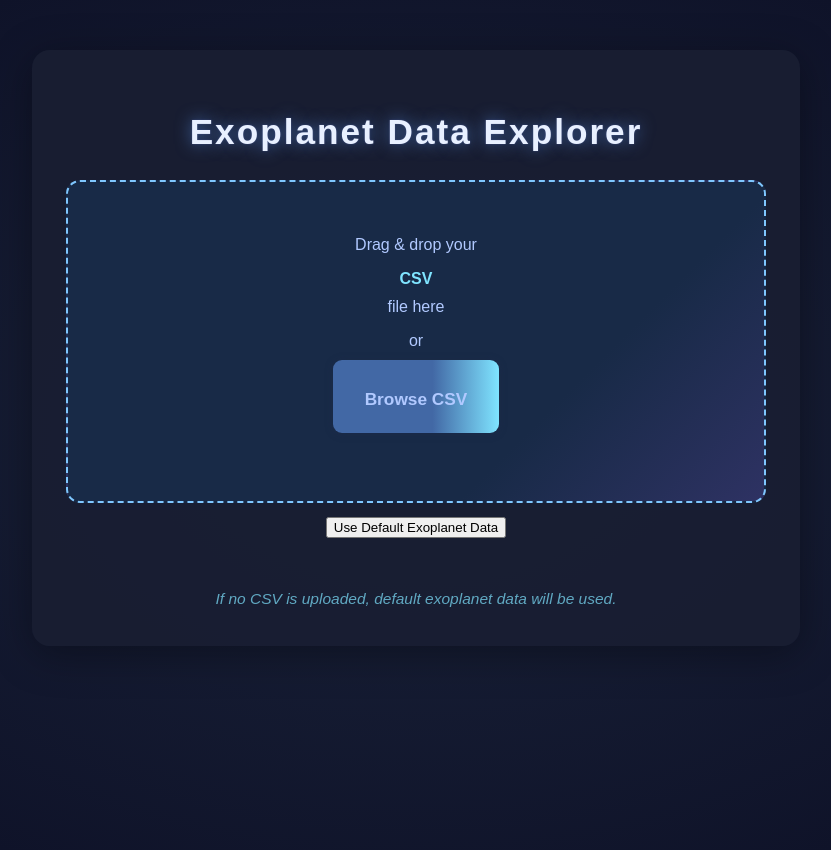
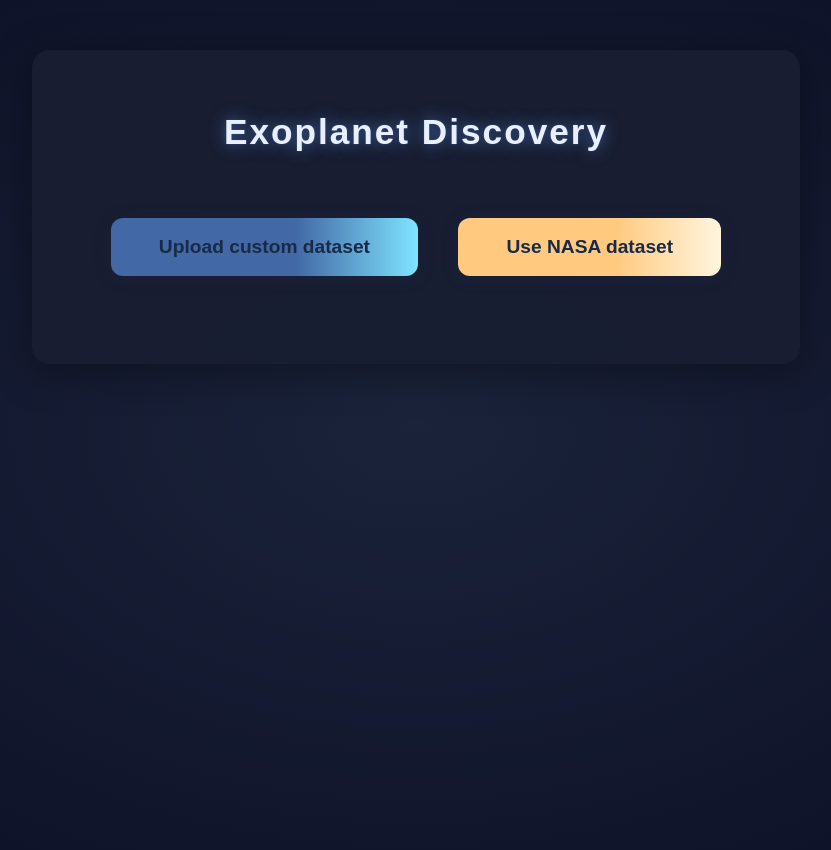
Before and after one commit to EncoderIV/NasaSpaceApp2025, a Flask app: page /home in a window 1280 px wide. Shown: the whole page, without its empty margins (224-1055 px from the left). Run offline with Flask 3, Linux system fonts and the light colour scheme.

Commit message:
1 am push

```diff
--- a/backend/app.py
+++ b/backend/app.py
@@ -24,3 +24,10 @@
 @app.route("/home")
 def Landing_pagefunction():
     return render_template( "index.html" )
+
+@app.route('/loading')
+def loading():
+    # Do training/prediction here
+    run_training_or_prediction()
+    # When done, redirect to /simulation
+    return redirect(url_for(''))
--- a/backend/static/Landing-page/StyleFront.css
+++ b/backend/static/Landing-page/StyleFront.css
@@ -168,3 +168,28 @@
     transform: rotate(360deg);
   }
 }
+.hero-btn {
+  font-size: 1.2em;
+  padding: 18px 48px;
+  margin: 18px;
+  border-radius: 12px;
+  cursor: pointer;
+  background: linear-gradient(90deg, #4268a5 60%, #7fe4ff 100%);
+  color: #182a47;
+  font-weight: bold;
+  border: none;
+  box-shadow: 0 2px 16px #232d4b40;
+  transition: background 0.3s, box-shadow 0.3s;
+}
+.hero-btn.secondary {
+  background: linear-gradient(90deg, #ffca7f 60%, #fff6e0 100%);
+  color: #182a47;
+}
+.hero-btn:hover {
+  box-shadow: 0 4px 24px #232d4b80;
+  background: linear-gradient(90deg, #4268a5 40%, #ffca7f 100%);
+}
+#landing-hero {
+  margin-top: 48px;
+  margin-bottom: 32px;
+}
--- a/backend/static/Landing-page/scriptFront.js
+++ b/backend/static/Landing-page/scriptFront.js
@@ -1,3 +1,4 @@
+// --- Default Exoplanet Data (CSV format) ---
 const defaultCsvData = `Name,Discovery Year,Mass (Jupiter),Radius (Jupiter),Orbital Period (days),Distance (ly)
 Kepler-22b,2011,0.36,2.38,289.9,600
 TRAPPIST-1e,2017,0.692,0.91,6.10,40
@@ -6,6 +7,22 @@
 WASP-12b,2008,1.47,1.83,1.09,870
 GJ 1214 b,2009,0.019,2.68,1.58,47
 `;
+
+// --- DOM Elements ---
+const landingHero = document.getElementById("landing-hero");
+const uploadSection = document.getElementById("upload-section");
+const exploreBtn = document.getElementById("explore-btn");
+const quickBtn = document.getElementById("quick-btn");
+const tableArea = document.getElementById("table-area");
+const nextBtn = document.getElementById("next-btn");
+const fileInfo = document.getElementById("file-info");
+const btnArea = document.getElementById("btn-area");
+const errorMsg = document.getElementById("error-msg");
+const dropArea = document.getElementById("drop-area");
+const fileInput = document.getElementById("fileElem");
+
+let selectedDataset = null; // 'default' or 'custom'
+let customCsvText = null;
 
 // --- CSV Parsing ---
 function parseCSV(csvString) {
@@ -38,20 +55,24 @@
   return html;
 }
 
-// --- UI Logic ---
-const dropArea = document.getElementById("drop-area");
-const fileInput = document.getElementById("fileElem");
-const fileInfo = document.getElementById("file-info");
-const tableArea = document.getElementById("table-area");
-const errorMsg = document.getElementById("error-msg");
-const btnArea = document.getElementById("btn-area");
-const nextBtn = document.getElementById("next-btn");
-const loadingOverlay = document.getElementById("loading-overlay");
+// --- Landing page buttons ---
+exploreBtn.onclick = () => {
+  landingHero.style.display = "none";
+  uploadSection.style.display = "";
+  fileInfo.textContent = "";
+  tableArea.innerHTML = "";
+  btnArea.innerHTML = "";
+  nextBtn.style.display = "none";
+};
 
-let selectedDataset = null; // 'default' or 'custom'
-let customCsvText = null;
+quickBtn.onclick = () => {
+  landingHero.style.display = "none";
+  uploadSection.style.display = "none";
+  // Redirect to Flask loading route and pass dataset info
+  window.location.href = "/loading?dataset=default";
+};
 
-// Prevent default drag behaviors
+// --- Drag & Drop and File Upload ---
 function preventDefaults(e) {
   e.preventDefault();
   e.stopPropagation();
@@ -107,7 +128,7 @@
   reader.readAsText(file);
 }
 
-// Show default data button
+// --- Show default data button ---
 function showDefaultBtn() {
   btnArea.innerHTML = `<button id="use-default">Use Default Exoplanet Data</button>`;
   document.getElementById("use-default").onclick = () => {
@@ -119,7 +140,7 @@
   };
 }
 
-// Show custom data button and preview
+// --- Show custom data button and preview ---
 function showCustomBtnPreview(csvText) {
   const data = parseCSV(csvText);
   let previewHtml = "<table><thead><tr>";
@@ -145,29 +166,24 @@
   };
 }
 
-// Show Next button
+// --- Show Next button ---
 function showNextBtn() {
   nextBtn.style.display = "inline-block";
 }
 
-// Next button logic
+// --- Next button logic ---
 nextBtn.onclick = function () {
-  // Show loading overlay
-  loadingOverlay.style.display = "flex";
-  // Simulate ML model call (replace with actual call if needed)
-  setTimeout(() => {
-    loadingOverlay.style.display = "none";
-    // After prediction, show some results (replace with actual results)
-    tableArea.innerHTML =
-      "<h2>Prediction Done!</h2><p>See exoplanet prediction results below.</p>";
-    // Optionally: render prediction results table here
-  }, 3000); // Simulate 3 seconds ML processing
+  // Redirect to Flask loading route and pass dataset info
+  let datasetParam = selectedDataset === "custom" ? "custom" : "default";
+  window.location.href = "/loading?dataset=" + datasetParam;
 };
 
-// On load: show only button to use default
+// --- On load: show only landing hero ---
 window.addEventListener("DOMContentLoaded", () => {
+  landingHero.style.display = "";
+  uploadSection.style.display = "none";
   fileInfo.textContent = "";
   tableArea.innerHTML = "";
-  showDefaultBtn();
+  btnArea.innerHTML = "";
   nextBtn.style.display = "none";
 });
--- a/backend/templates/index.html
+++ b/backend/templates/index.html
@@ -8,7 +8,16 @@
   </head>
   <body>
     <div class="container">
-      <h1>Exoplanet Data Explorer</h1>
+      <h1>Exoplanet Discovery</h1>
+      <!-- HERO SECTION: Landing buttons -->
+      <div id="landing-hero">
+        <button id="explore-btn" class="hero-btn">Upload custom dataset</button>
+        <button id="quick-btn" class="hero-btn secondary">
+          Use NASA dataset
+        </button>
+      </div>
+      <!-- UPLOAD SECTION: Hidden until Explore is chosen -->
+      <div id="upload-section" style="display: none">
         <div id="drop-area" class="drop-area">
           <p>Drag & drop your <span class="accent">CSV</span> file here</p>
           <span>or</span>
@@ -27,12 +36,6 @@
         <div id="btn-area"></div>
         <div id="table-area"></div>
         <button id="next-btn" style="display: none">Next</button>
-      <div id="loading-overlay" style="display: none">
-        <div class="loader"></div>
-        <div>Running exoplanet prediction...</div>
-      </div>
-      <div class="default-note">
-        <em>If no CSV is uploaded, default exoplanet data will be used.</em>
       </div>
     </div>
     <script src="{{ url_for('static', filename='Landing-page/scriptFront.js') }}"></script>
```
Lines whose indentation alone changed are shown as unchanged.
